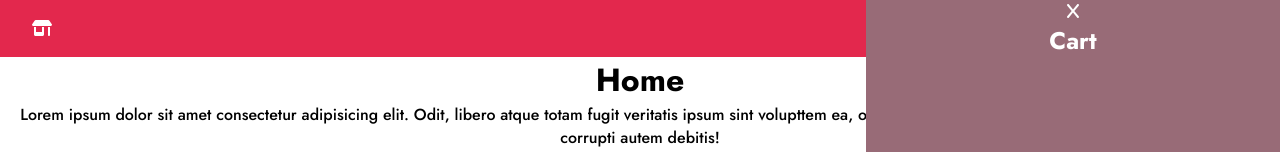
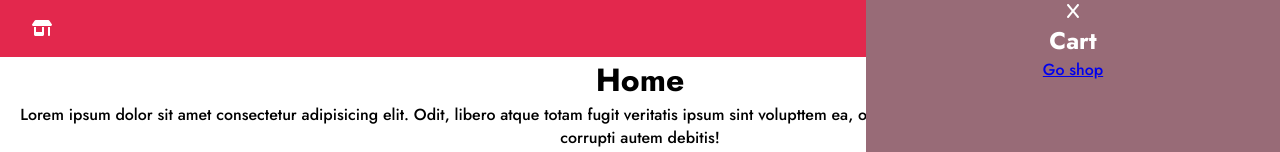
Before and after one commit to Bossolin/odin-shopping-cart, a React (Create React App) app: page / in a window 1280 px wide. Both pictures are taken after a click on the icon 1239 px from the left and 28 px from the top of the page. Shown: the top 152 px of the page. Built offline with nearby package versions, Linux system fonts and the light colour scheme.

Commit message:
added cart state

```diff
--- a/src/App.js
+++ b/src/App.js
@@ -9,6 +9,7 @@ import "./style/App.css";
 
 function App() {
   const [showCart, setShowCart] = useState(false);
+  const [cart, setCart] = useState([]);
 
   return (
     <BrowserRouter>
@@ -17,9 +18,14 @@ function App() {
         <div className="content">
           <Routes>
             <Route path="/" element={<Home />} />
-            <Route path="/shop" element={<Shop />} />
+            <Route
+              path="/shop"
+              element={<Shop cart={cart} setCart={setCart} />}
+            />
           </Routes>
-          {showCart && <Cart setShowCart={setShowCart} />}
+          {showCart && (
+            <Cart setShowCart={setShowCart} cart={cart} setCart={setCart} />
+          )}
         </div>
         <Footer />
       </div>
--- a/src/components/Cart.js
+++ b/src/components/Cart.js
@@ -2,8 +2,9 @@ import React from "react";
 import "../style/Cart.css";
 import { FontAwesomeIcon } from "@fortawesome/react-fontawesome";
 import { faX } from "@fortawesome/free-solid-svg-icons";
+import { Link } from "react-router-dom";
 
-const Cart = ({ setShowCart }) => {
+const Cart = ({ setShowCart, cart, setCart }) => {
   const handleClick = () => {
     setShowCart((prevState) => !prevState);
   };
@@ -12,6 +13,11 @@ const Cart = ({ setShowCart }) => {
     <div className="cart">
       <FontAwesomeIcon icon={faX} onClick={handleClick} />
       <h2>Cart</h2>
+      {cart.length === 0 && (
+        <Link to="/shop" onClick={handleClick}>
+          Go shop
+        </Link>
+      )}
     </div>
   );
 };
--- a/src/components/ItemCard.js
+++ b/src/components/ItemCard.js
@@ -1,7 +1,7 @@
 import React from "react";
 import "../style/ItemCard.css";
 
-const ItemCard = ({ item }) => {
+const ItemCard = ({ item, cart, setCart }) => {
   return (
     <div className="item">
       <img src={item.image} className="item-img" />
--- a/src/components/Shop.js
+++ b/src/components/Shop.js
@@ -2,7 +2,7 @@ import React, { useEffect, useState } from "react";
 import "../style/Shop.css";
 import ItemCard from "./ItemCard";
 
-const Shop = () => {
+const Shop = ({ cart, setCart }) => {
   const [items, setItems] = useState(null);
 
   useEffect(() => {
@@ -24,7 +24,9 @@ const Shop = () => {
         {!items ? (
           <div>Loading...</div>
         ) : (
-          items.map((item) => <ItemCard item={item} key={item.id} />)
+          items.map((item) => (
+            <ItemCard item={item} key={item.id} cart={cart} setCart={setCart} />
+          ))
         )}
       </div>
     </div>
```
